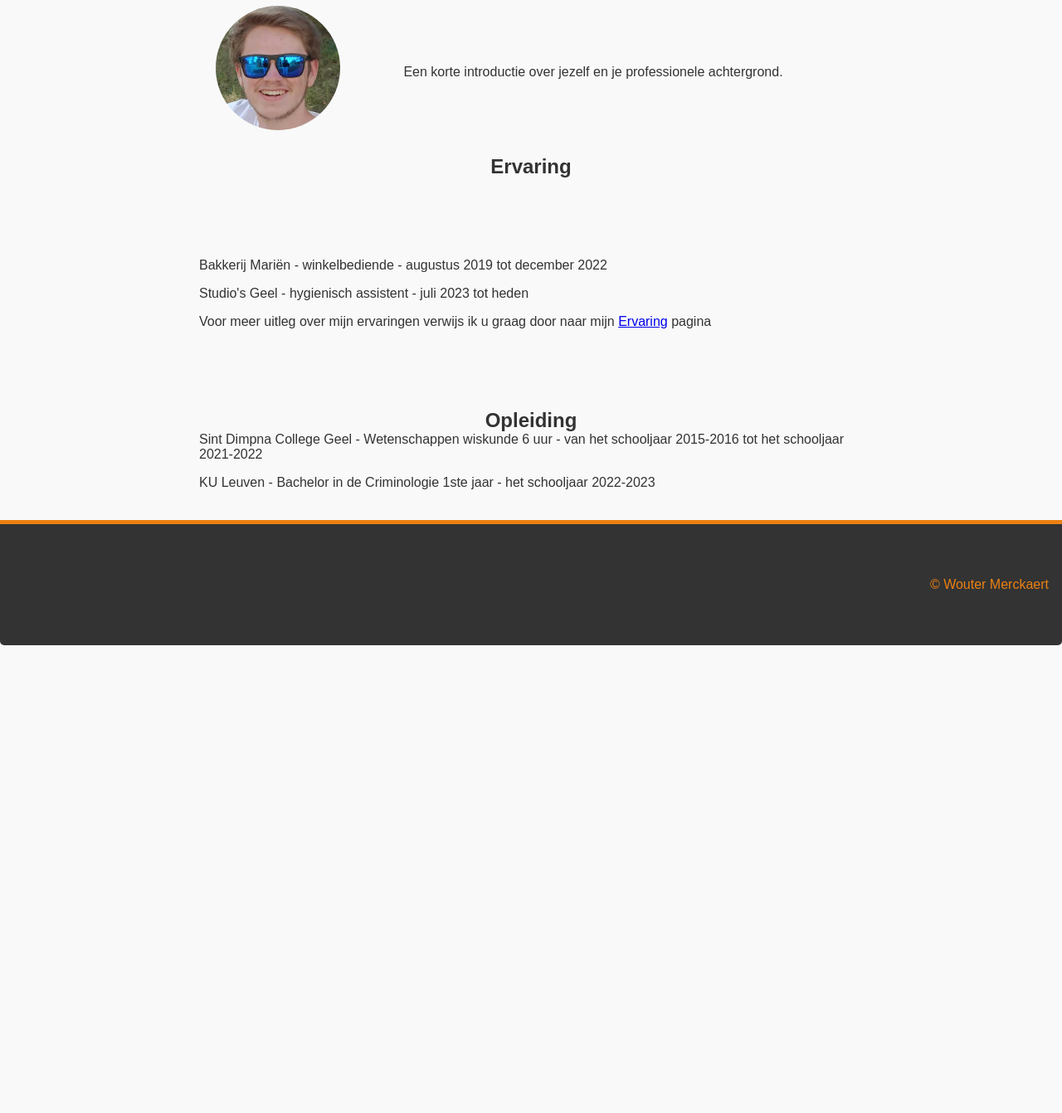
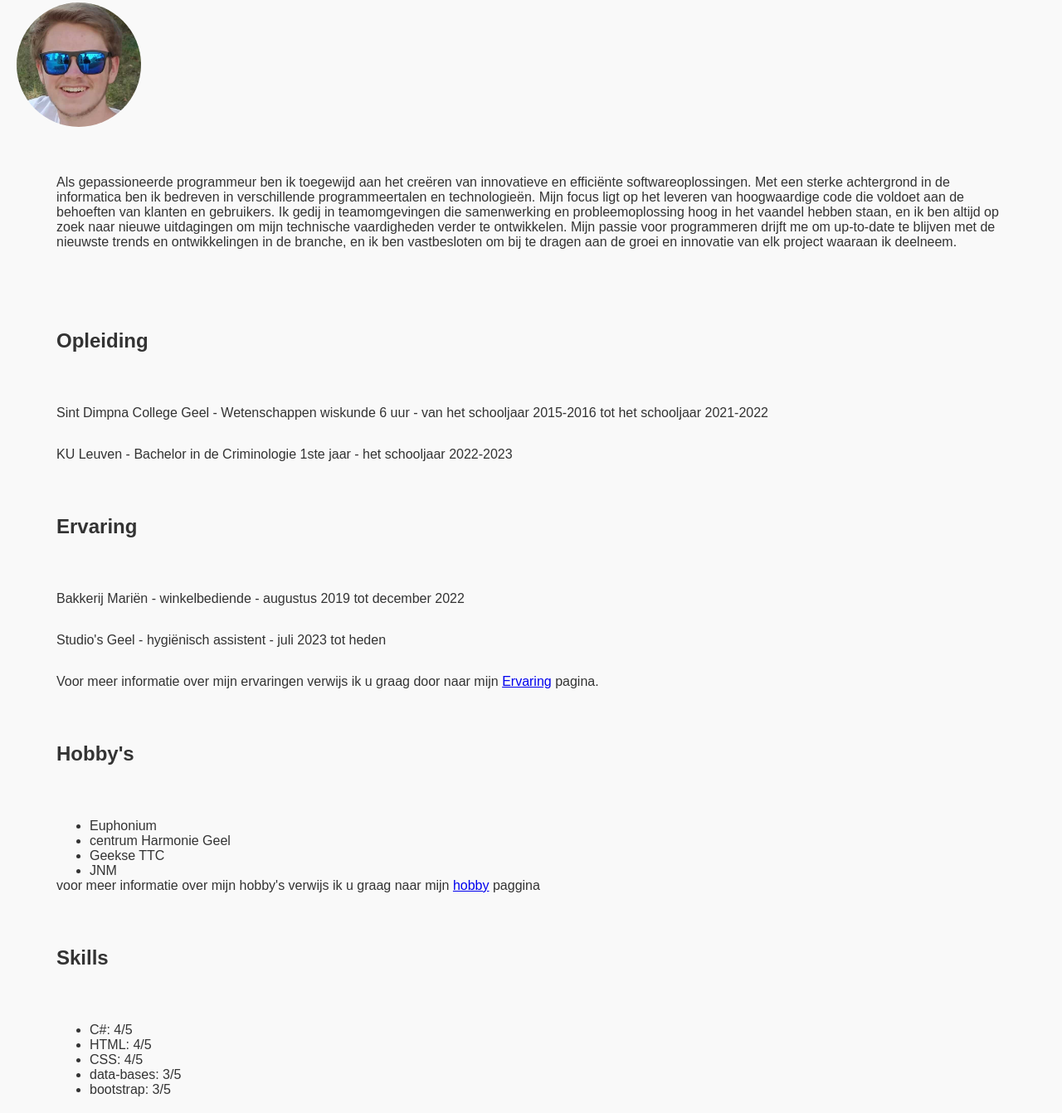
Before and after one commit to WouterMerckaert/Project1_Websites, a plain HTML site: page cv.html in a window 1280 px wide. Shown: the part 245-1587 px from the top of the page at 83% size. Before the commit the page ends 1023 px from the top, so only its background shows below. Drawn offline with Linux system fonts and the light colour scheme; a web font is replaced by a local one.

Commit message:
laatste touch

```diff
--- a/css/default.css
+++ b/css/default.css
@@ -12,7 +12,7 @@ body {
 }
 
 p{
-    padding: 3rem 0;
+    padding: 3rem;
     margin: auto;
 }
 
@@ -58,7 +58,6 @@ h1{
     text-decoration: underline;
     text-align: center;
     padding-top: 3rem;
-    padding-bottom: 3rem;
 }
 
 article.welkom{
@@ -72,6 +71,8 @@ article.welkom{
 
 h2{
     text-align: center;
+    margin-top: 2rem;
+    margin-bottom: 2rem;
 
 }
 
@@ -109,18 +110,17 @@ article.aboutme{
 
 .cv-container {
     display: flex;
-    max-width: 800px;
-    margin: 0 auto;
-    padding: 20px;
     flex-direction: column;
+    margin: 20px;
 }
 
-.cv-left {
-    flex: 1;
-    padding: 20px;
-    display: flex;
-    flex-direction: row;
-    align-items: center;
+h2.cv{
+text-align: justify;
+padding: 1rem 3rem;
+}
+
+div.list_cv{
+    padding: 1rem 3rem;
 }
 
 .cv-image {
@@ -138,11 +138,11 @@ article.aboutme{
 }
 
 div.ervaring{
-    padding-bottom: 1rem;
+    padding: 1rem 3rem;
 }
 
 div.opleiding{
-    padding-bottom: 1rem;
+    padding: 1rem 3rem;
 }
 
 .hobby {
--- a/cv.html
+++ b/cv.html
@@ -4,6 +4,7 @@
     <meta charset="UTF-8" />
     <meta name="viewport" content="width=device-width, initial-scale=1.0" />
     <title>Curriculum Vitae</title>
+    <link rel="icon" href="images/favicon.ico" type="image/x-icon" />
     <link rel="stylesheet" href="css/default.css" />
   </head>
   <body>
@@ -21,33 +22,78 @@
       <h1>Curriculum Vitae</h1>
       <div class="cv-container">
         <h2>Wouter Merckaert</h2>
-        <div class="cv-left">
+        <div>
           <div class="cv-image">
             <img
               src="images/IMG-20230723-WA0041_2.jpg"
               alt="Foto van mezelf met zonnebril"
             />
           </div>
-
           <p>
-            Een korte introductie over jezelf en je professionele achtergrond.
+            Als gepassioneerde programmeur ben ik toegewijd aan het creëren van
+            innovatieve en efficiënte softwareoplossingen. Met een sterke
+            achtergrond in de informatica ben ik bedreven in verschillende
+            programmeertalen en technologieën. Mijn focus ligt op het leveren
+            van hoogwaardige code die voldoet aan de behoeften van klanten en
+            gebruikers. Ik gedij in teamomgevingen die samenwerking en
+            probleemoplossing hoog in het vaandel hebben staan, en ik ben altijd
+            op zoek naar nieuwe uitdagingen om mijn technische vaardigheden
+            verder te ontwikkelen. Mijn passie voor programmeren drijft me om
+            up-to-date te blijven met de nieuwste trends en ontwikkelingen in de
+            branche, en ik ben vastbesloten om bij te dragen aan de groei en
+            innovatie van elk project waaraan ik deelneem.
           </p>
         </div>
-        <div class="cv-right">
-          <h2>Ervaring</h2>
-          <p>
-            <div class="ervaring">Bakkerij Mariën - winkelbediende - augustus 2019 tot december 2022</div>
-            <div class="ervaring">Studio's Geel - hygienisch assistent - juli 2023 tot heden</div>
-            Voor meer uitleg over mijn ervaringen verwijs ik u graag door naar
-            mijn
-            <a href="ervaring.html">Ervaring</a>
-            pagina
-          </p>
-          <h2>Opleiding</h2>
-          <div class="opleiding">Sint Dimpna College Geel - Wetenschappen wiskunde 6 uur - van het schooljaar 2015-2016 tot het schooljaar 2021-2022</div>
-          <div class="opleiding">KU Leuven - Bachelor in de Criminologie 1ste jaar - het schooljaar 2022-2023</div>
+        <div>
+          <h2 class="cv">Opleiding</h2>
+          <div class="opleiding">
+            Sint Dimpna College Geel - Wetenschappen wiskunde 6 uur - van het
+            schooljaar 2015-2016 tot het schooljaar 2021-2022
+          </div>
+          <div class="opleiding">
+            KU Leuven - Bachelor in de Criminologie 1ste jaar - het schooljaar
+            2022-2023
+          </div>
+
+          <div>
+            <h2 class="cv">Ervaring</h2>
+            <div class="ervaring">
+              Bakkerij Mariën - winkelbediende - augustus 2019 tot december 2022
+            </div>
+            <div class="ervaring">
+              Studio's Geel - hygiënisch assistent - juli 2023 tot heden
+            </div>
+            <div class="ervaring">
+              Voor meer informatie over mijn ervaringen verwijs ik u graag door
+              naar mijn <a href="ervaring.html">Ervaring</a> pagina.
+            </div>
+
+            <h2 class="cv">Hobby's</h2>
+            <div class="list_cv">
+              <ul>
+                <li>Euphonium</li>
+                <li>centrum Harmonie Geel</li>
+                <li>Geekse TTC</li>
+                <li>JNM</li>
+              </ul>
+              voor meer informatie over mijn hobby's verwijs ik u graag naar
+              mijn
+              <a href="hobby.html">hobby</a> paggina
+            </div>
+            <h2 class="cv">Skills</h2>
+            <div class="list_cv">
+              <ul>
+                <li>C#: 4/5</li>
+                <li>HTML: 4/5</li>
+                <li>CSS: 4/5</li>
+                <li>data-bases: 3/5</li>
+                <li>bootstrap: 3/5</li>
+              </ul>
+            </div>
+          </div>
         </div>
       </div>
+
       <footer>
         <p>&copy; Wouter Merckaert</p>
       </footer>
```
Also changed, not shown: contact.html (+1 -0 lines), ervaring.html (+2 -1 lines), hobby.html (+1 -0 lines), index.html (+1 -0 lines).
